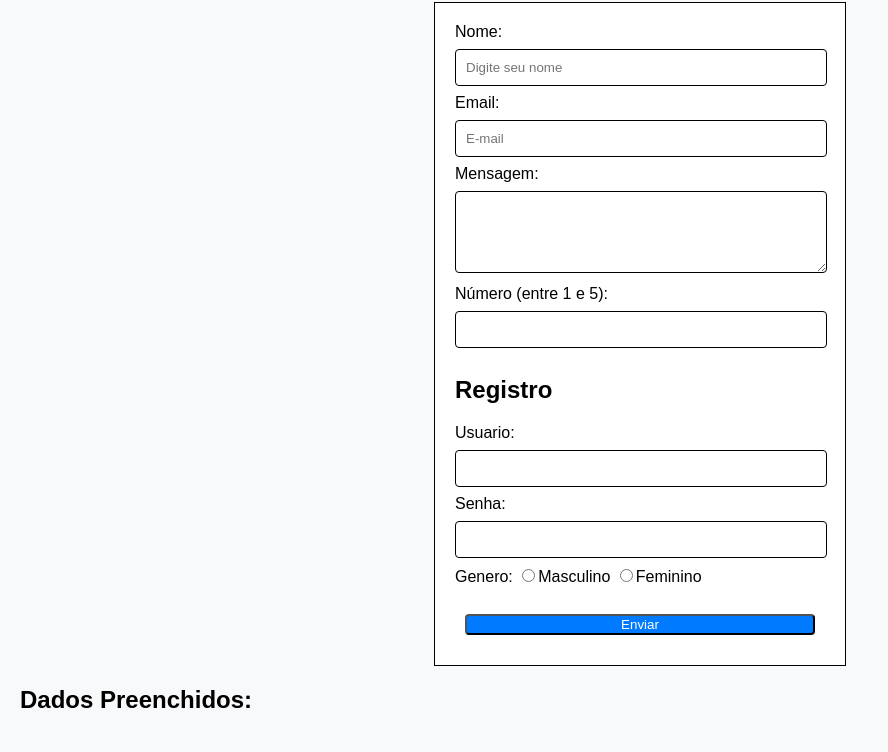
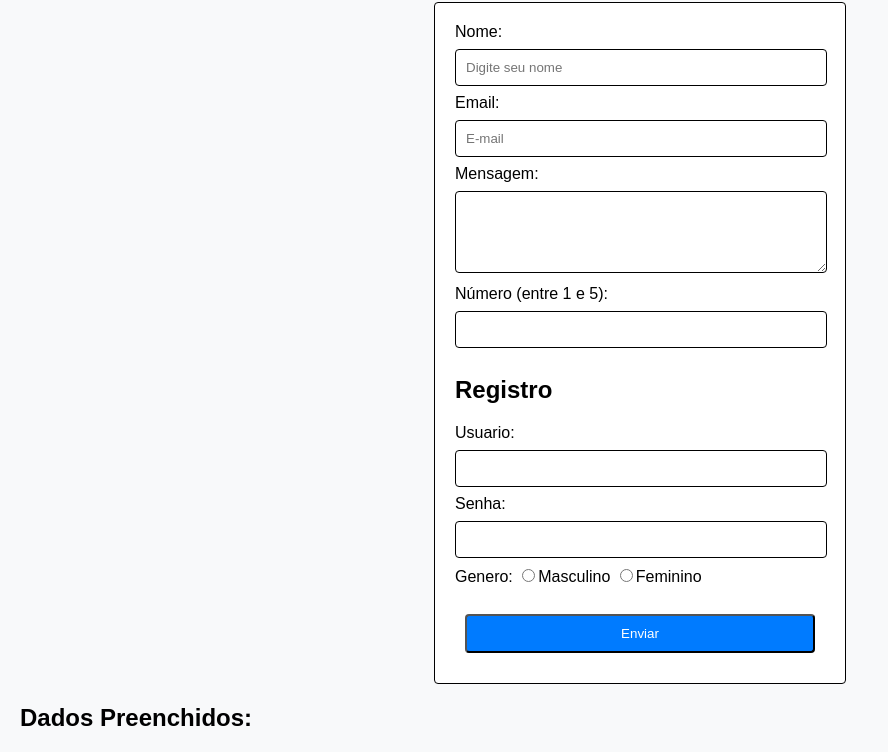
Before and after one commit to ranyelsonneres/GP02M0590---Desenvolvimento-Front-End, a plain HTML site: page Aula_02_10_2024/index.html in a window 1280 px wide. Shown: the part 78-830 px from the top of the page, without its empty margins (0-888 px from the left). Drawn offline with Linux system fonts and the light colour scheme.

Commit message:
Update styles.css

```diff
--- a/Aula_02_10_2024/styles.css
+++ b/Aula_02_10_2024/styles.css
@@ -17,6 +17,7 @@ form {
     padding-bottom: 20px;
     margin: auto;
     width: 350px;
+    border-radius: 4px;
 }
 
 input[type="text"],
@@ -37,6 +38,7 @@ input[type="submit"]{
     border-radius: 4px;
     width: 100%;
     margin: 10px;
+    padding: 10px;
     cursor: pointer;
 }
 
```
